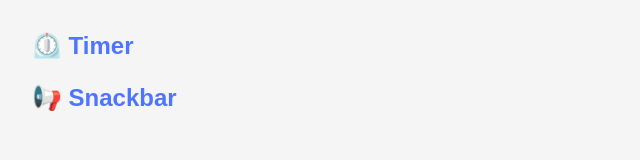
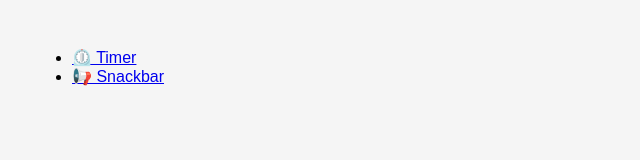
Before and after one commit to vrnkgllmv/goit-advancedjs-hw-02, a plain HTML site: page index.html in a window 1280 px wide. Shown: the whole page, without its empty margins (0-640 px from the left). Drawn offline with Linux system fonts and the light colour scheme.

Commit message:
Deploying to gh-pages from @ vrnkgllmv/goit-advancedjs-hw-02@bcde2cd3c51bcb3214fd9ba6d33a1ebf135a8d33 🚀

```diff
--- a/index.html
+++ b/index.html
@@ -7,9 +7,9 @@
     <link rel="stylesheet" crossorigin href="/goit-advancedjs-hw-02/assets/styles-CX9XpnpU.css">
   </head>
   <body>
-    <nav>
-      <a class="nav-link" href="1-timer.html">⏲️ Timer</a>
-      <a class="nav-link" href="2-snackbar.html">📢 Snackbar</a>
-    </nav>
+    <ul>
+      <li><a href="./1-timer.html">⏲️ Timer</a></li>
+      <li><a href="./2-snackbar.html">📢 Snackbar</a></li>
+    </ul>
   </body>
 </html>
```
